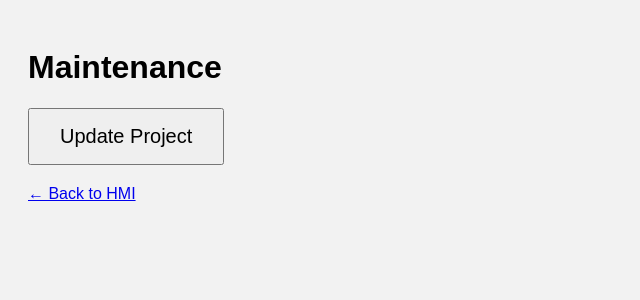
After one commit to ASolchen/RaspiPLC, a Flask app: page /maintenance in a window 1280 px wide. The commit adds this page. Shown: the top 300 px of the page, without its empty margins (0-640 px from the left). Run offline with Flask 3, Linux system fonts and the light colour scheme.

Commit message:
adding maintenance page

```diff
--- a/ui-flask/app.py
+++ b/ui-flask/app.py
@@ -5,6 +5,9 @@ import mmap
 import os
 
 from pathlib import Path
+from flask import redirect, url_for
+import subprocess
+import os
 
 # Hard-coded for now; later imported from shm_layout
 SHM_FILES = {
@@ -43,6 +46,31 @@ def index():
 
     return render_template("index.html", regions=regions)
 
+@app.route("/maintenance")
+def maintenance():
+    return render_template("maintenance.html")
+
+@app.route("/update", methods=["POST"])
+def update_project():
+    repo_dir = os.path.expanduser("~/RaspiPLC")
+
+    try:
+        result = subprocess.run(
+            ["git", "pull"],
+            cwd=repo_dir,
+            capture_output=True,
+            text=True,
+            timeout=10
+        )
+        output = result.stdout + result.stderr
+    except Exception as e:
+        output = str(e)
+
+    return render_template(
+        "maintenance.html",
+        output=output
+    )
+
 
 if __name__ == "__main__":
     app.run(host="0.0.0.0", port=5000, debug=True)
--- a/ui-flask/templates/index.html
+++ b/ui-flask/templates/index.html
@@ -140,6 +140,9 @@
             <p>Pressure: 123 PSI</p>
         </div>
     </div>
+    <a href="/maintenance">
+        <button style="font-size:16px;">⚙ Settings</button>
+    </a>
 
     <div class="footer">
         Poor-manView 1000 &nbsp;|&nbsp; Not Rockwell Automation 😄
--- /dev/null
+++ b/ui-flask/templates/maintenance.html
@@ -0,0 +1,44 @@
+<!DOCTYPE html>
+<html>
+<head>
+    <title>Maintenance</title>
+    <meta name="viewport" content="width=800, height=480">
+    <style>
+        body {
+            font-family: Arial;
+            background: #f2f2f2;
+            padding: 20px;
+        }
+
+        button {
+            font-size: 20px;
+            padding: 15px 30px;
+            margin-bottom: 20px;
+        }
+
+        pre {
+            background: #000;
+            color: #0f0;
+            padding: 10px;
+            height: 200px;
+            overflow: auto;
+        }
+    </style>
+</head>
+<body>
+
+<h1>Maintenance</h1>
+
+<form method="POST" action="/update">
+    <button type="submit">Update Project</button>
+</form>
+
+{% if output %}
+<h3>Output</h3>
+<pre>{{ output }}</pre>
+{% endif %}
+
+<a href="/">← Back to HMI</a>
+
+</body>
+</html>
```
